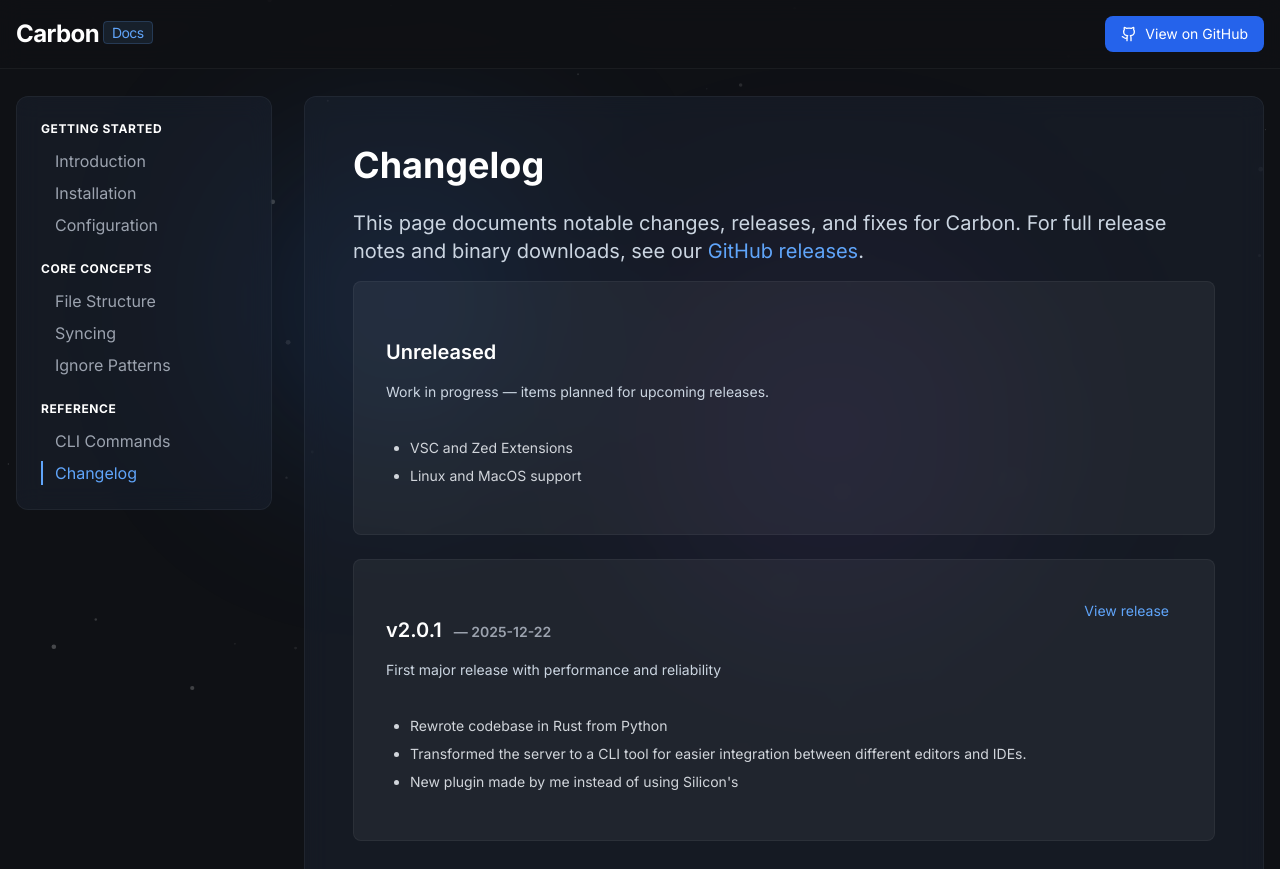
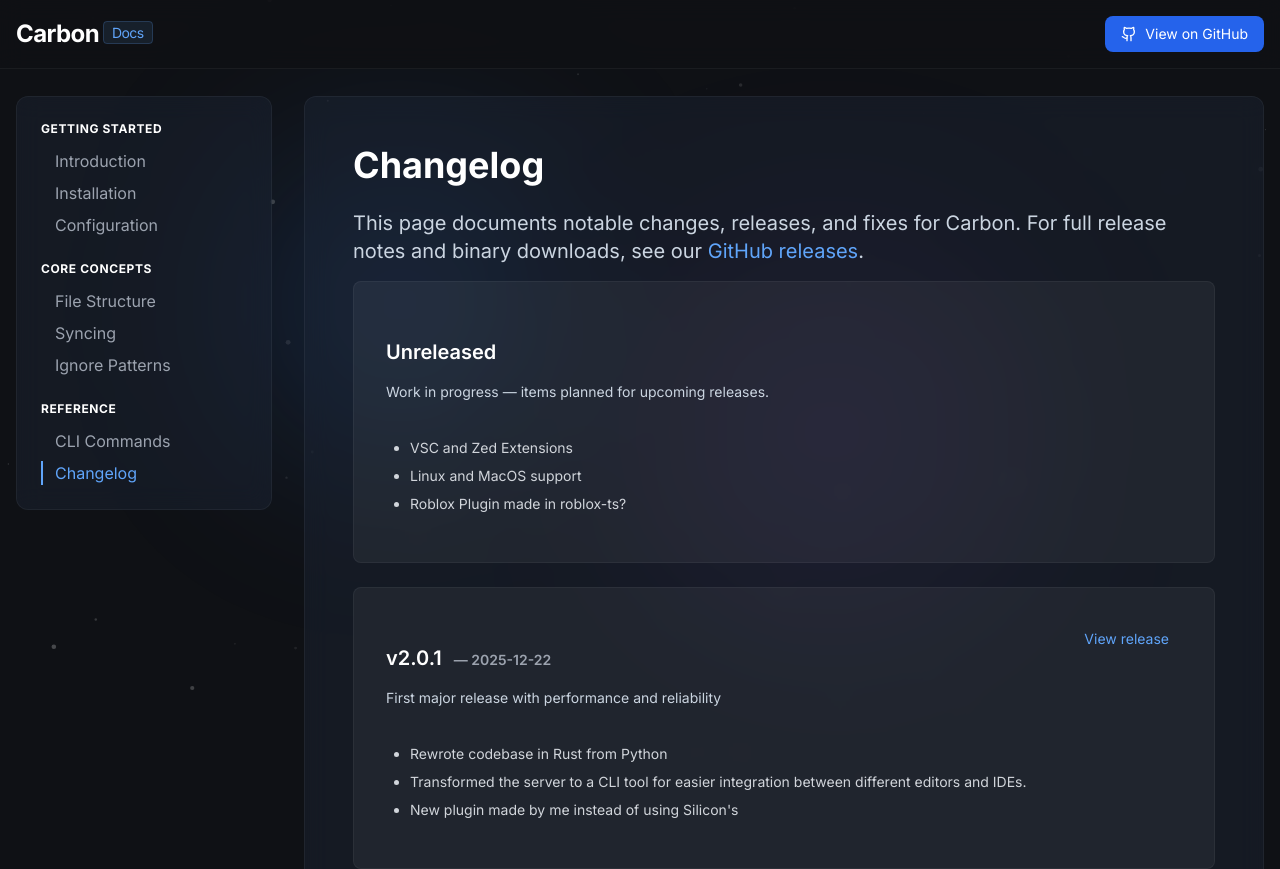
Before and after one commit to Proton-Interactive/carbon-web, a React (Vite) app: page /docs/changelog in a window 1280 px wide. Shown: the top 869 px of the page. Built offline with nearby package versions, Linux system fonts and the light colour scheme; the HTML template or start-up script is replaced by a standard one.

Commit message:
Update Changelog.tsx

```diff
--- a/src/pages/docs/Changelog.tsx
+++ b/src/pages/docs/Changelog.tsx
@@ -17,7 +17,8 @@ const releases: Release[] = [
     summary: "Work in progress — items planned for upcoming releases.",
     changes: [
       "VSC and Zed Extensions",
-      "Linux and MacOS support"
+      "Linux and MacOS support",
+      "Roblox Plugin made in roblox-ts?"
     ],
   },
   {
```
